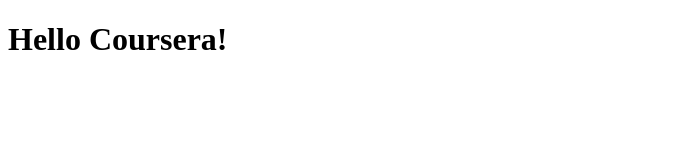
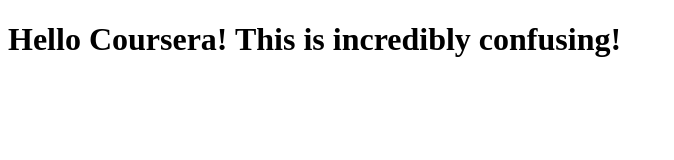
Before and after one commit to Evan7658/courseratest, a plain HTML site: page site/index.html in a window 1280 px wide. Shown: the whole page, without its empty margins (0-674 px from the left). Drawn offline with Linux system fonts and the light colour scheme.

Commit message:
Small addition to our page content.

```diff
--- a/site/index.html
+++ b/site/index.html
@@ -1,9 +1,9 @@
 <!DOCTYPE html>
 <html>
 <head>
-	<title>Hello Coursera! It's a great course!</title>
+	<title>Hello Coursera!</title>
 </head>
 <body>
-<h1>Hello Coursera!
+<h1>Hello Coursera! This is incredibly confusing!
 </body>
 </html>
```
